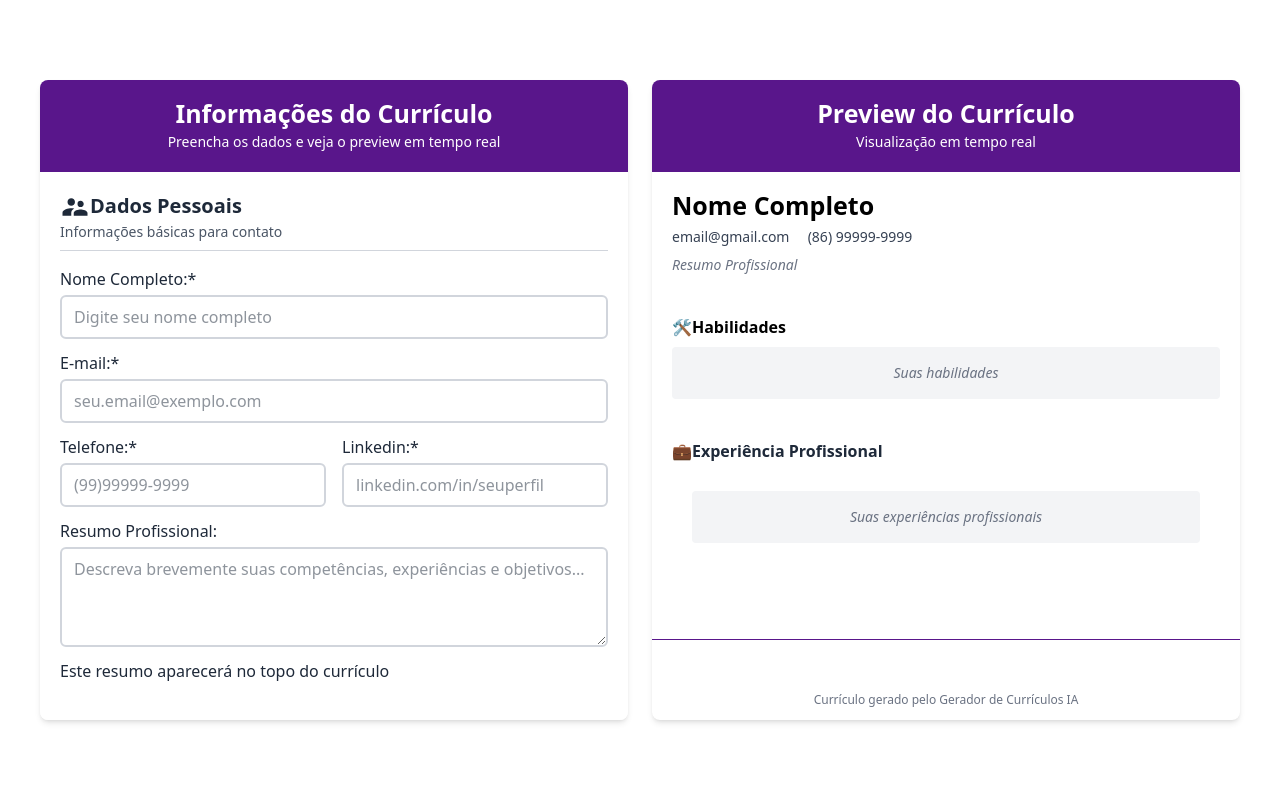
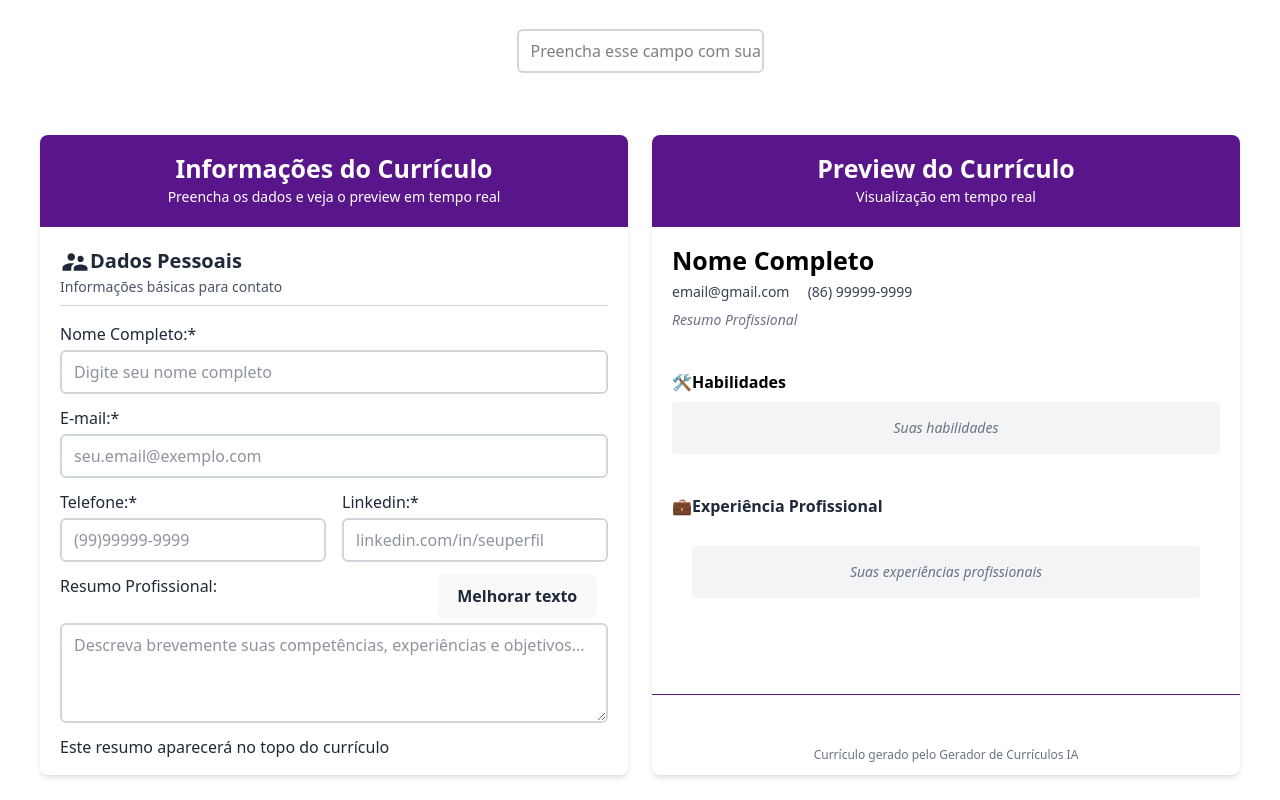
Before and after one commit to Raquelc19/ProjetoCVBuilder, a React (Vite) app in the folder Projeto-CV-Builder/: page / in a window 1280 px wide. Built offline with nearby package versions, Linux system fonts and the light colour scheme.

Commit message:
feita parte de melhoria de texto com integração da API

```diff
--- a/Projeto-CV-Builder/package.json
+++ b/Projeto-CV-Builder/package.json
@@ -11,6 +11,7 @@
   },
   "dependencies": {
     "@tailwindcss/vite": "^4.1.12",
+    "localstorage": "^1.0.1",
     "react": "^19.1.1",
     "react-dom": "^19.1.1",
     "react-icons": "^5.5.0",
--- a/Projeto-CV-Builder/src/components/Form/PersonalInfo.tsx
+++ b/Projeto-CV-Builder/src/components/Form/PersonalInfo.tsx
@@ -1,7 +1,35 @@
+import { useState } from "react";
 import { MdSupervisorAccount } from "react-icons/md";
+import { upgradeResume } from "../../services/aiService"
 
 function PersonalInfo() {
-    return(
+  const [resumoProfissional, setResumoProfissional] = useState("");
+  const [loading, setLoading] = useState(false);
+  const apiKey = localStorage.getItem("openai_api_key") || "";
+
+  const melhorarTextoProfissional = async (): Promise<void> => {
+    if (!resumoProfissional.trim()) {
+      alert("É necessário digitar um resumo profissional primeiro.")
+      return
+    }
+
+    if (!apiKey) {
+      alert("É necessário informar uma chave da API primeiro.")
+    }
+
+    setLoading(true);
+    try {
+      const textoMelhorado = await upgradeResume(resumoProfissional, apiKey);
+      setResumoProfissional(textoMelhorado);
+    } catch (error: any) {
+        console.error(error);
+        alert("Erro ao melhorar o texto.");
+    } finally {
+        setLoading(false);
+    }
+  };
+
+  return (
       <div className="dados-pessoais m-5 text-gray-800">
           <div className="titulo-dados-pessoais flex"><MdSupervisorAccount className="text-3xl"/><h2 className="font-semibold text-xl mt-0.4">Dados Pessoais</h2></div>
             <p className="text-gray-600 text-sm mb-2">Informações básicas para contato</p>
@@ -25,8 +53,25 @@ function PersonalInfo() {
             </div>
           </div>
           <div className="resum-profissional flex flex-col">
+            <div className="flex">
               <label className="info-resumo">Resumo Profissional:</label>
-              <textarea placeholder="Descreva brevemente suas competências, experiências e objetivos..."></textarea>
+              <button
+              className="ml-55"
+              onClick={melhorarTextoProfissional}
+              //utilizamos essa propriedade para deixar o botão de carregando desabilidade enquanto está carregando
+              disabled={loading}
+              >
+                {loading ? "Melhorando..." : "Melhorar texto"}
+              </button>
+            </div>
+
+            <textarea
+              value={resumoProfissional}
+              onChange={(e) => setResumoProfissional(e.target.value)}
+              placeholder="Descreva brevemente suas competências, experiências e objetivos..."
+              className="mt-2 p-2 border rounded"
+            />
+
             <p>Este resumo aparecerá no topo do currículo</p>
           </div>
       </div>
--- /dev/null
+++ b/Projeto-CV-Builder/src/components/Layout/APIKeyInput.tsx
@@ -0,0 +1,31 @@
+import { useState } from 'react';
+
+export default function APIKeyInput() {
+    //aqui será carregado a informação da chave, ou caso ainda não tenha sido colocada, ela receberá vazio
+    const[key, setKey] = useState(localStorage.getItem("openai_api_key" ) || "");
+
+    const salvar = () => {
+        //aqui o objetivo é criar o openai e passar essa key para openai para que seja salva ao recarregar
+        localStorage.setItem("openai_api_key", key);
+        alert("Chave salva!");
+        setKey("");
+    }
+
+    const verificarTecla = (e) => {
+        if (e.key === 'Enter') {
+            salvar();
+        }
+    }
+
+    return(
+        <div className='text-black'>
+            <input
+                type="password"
+                placeholder="Preencha esse campo com sua OpenAI Key"
+                value={key}
+                onChange={(e) => setKey(e.target.value)}
+                onKeyDown={(e) => verificarTecla(e)}
+            />
+        </div>
+    );
+}
--- a/Projeto-CV-Builder/src/pages/curriculo.tsx
+++ b/Projeto-CV-Builder/src/pages/curriculo.tsx
@@ -1,13 +1,14 @@
 import { useState } from "react";
 import FormSection from "../components/Layout/FormSection";
 import PreviewSection from "../components/Layout/PreviewSection";
+import APIKeyInput from "../components/Layout/APIKeyInput";
 
 function CurriculumPreview() {
   const [experiences, setExperiences] = useState([]);
 
   return (
-
     <main className="min-h-screen w-screen grid place-items-center bg-white">
+      <APIKeyInput />
       <div className="flex justify-center w-[100vw] max-w-[1200px] h-[80vh] gap-6 mx-auto">
         <FormSection experiences={experiences} setExperiences={setExperiences} />
         <PreviewSection experiences={experiences} setExperiences={setExperiences}/>
--- /dev/null
+++ b/Projeto-CV-Builder/src/services/aiService.ts
@@ -0,0 +1,37 @@
+export async function upgradeResume(resume: string, apiKey: string): Promise<string> {
+    if(!apiKey) {
+        throw new Error("API Key não encontrada");
+    }
+
+    const prompt = `Melhore o seguinte resumo profissional, mantendo a ideia original, mas deixando mais atrativo, claro e profissional.
+    Não acrescente informações novas, apenas reescreva de forma melhorada.
+
+    ${resume}`;
+
+    try {
+        const res = await fetch("https://api.openai.com/v1/chat/completions", {
+        method: "POST",
+        headers: {
+            "Authorization": `Bearer ${apiKey}`,
+            "Content-Type": "application/json",
+        },
+        //o stringify foi usado nessa parte do nosso projeto para transformar esses dados js em formato json
+        body: JSON.stringify({
+            model: "gpt-4o-mini",
+            messages: [{ role: "user", content: prompt}],
+            max_tokens: 500,
+        }),
+        });
+
+        if (!res.ok) {
+                const errorData = await res.json().catch(() => ({}));
+                throw new Error(`Erro na API: ${res.status} - ${errorData.error?.message || 'Erro desconhecido'}`);
+        }
+        const data = await res.json();
+        return data.choices?.[0]?.message?.content?.trim() || resume;
+    } catch(error) {
+        console.error("Erro ao se comunicar com OpenAI:", error);
+        throw new Error("Falha na comunicação com o serviço");
+    }
+
+}
```
Also changed, not shown: 1 other file (tests, documents, lock files or other folders). Lines whose indentation alone changed are shown as unchanged.
